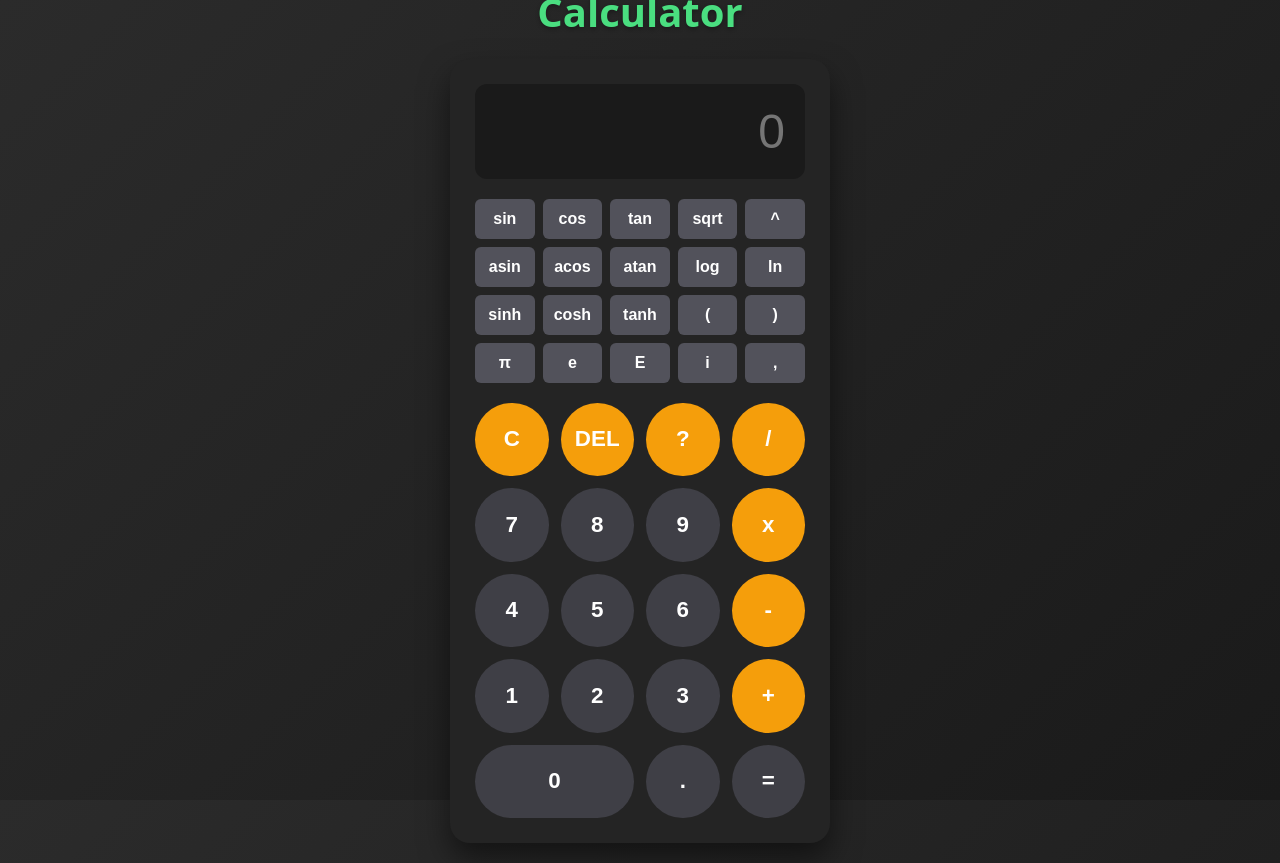
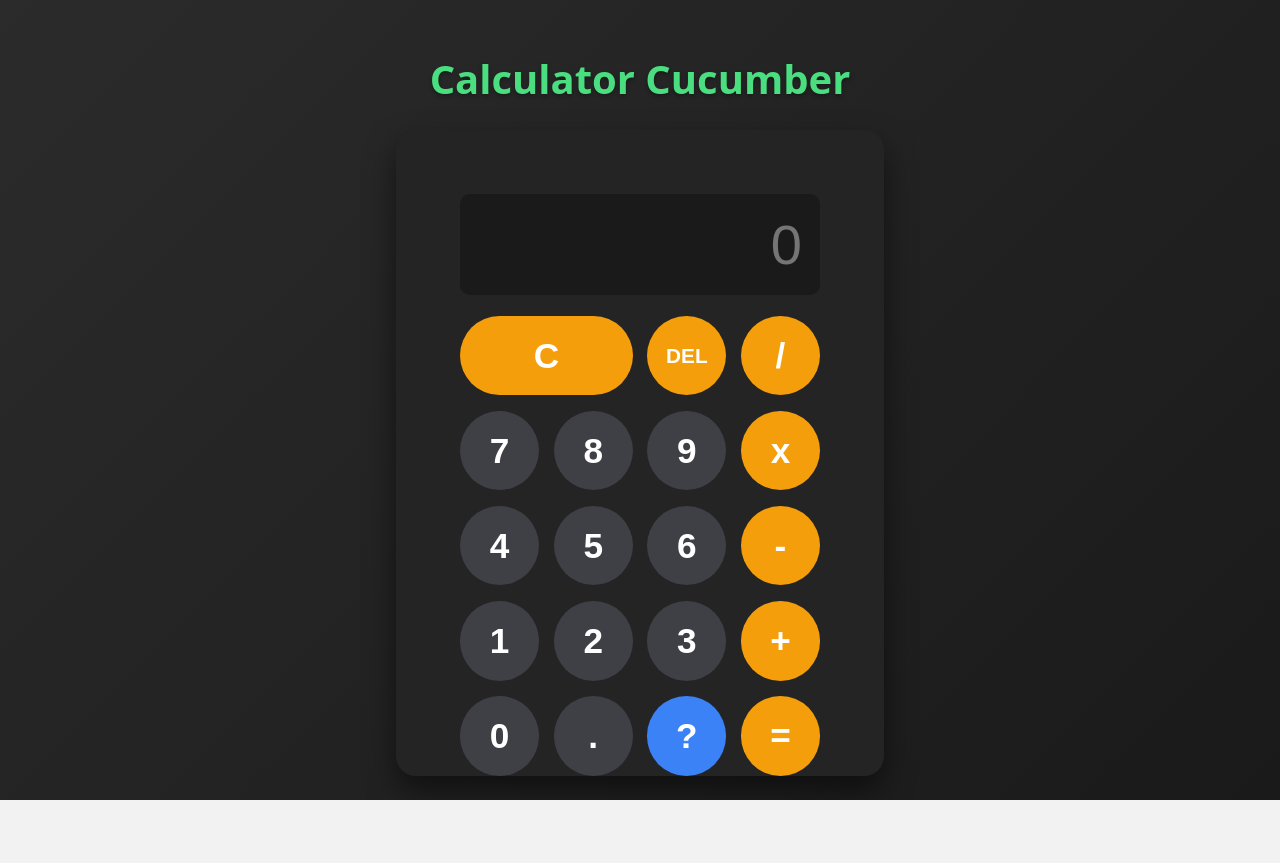
Before and after one commit to Gnarks/Calculator-2026-Group2, a Vue app in the folder frontend/: page / in a window 1280 px wide. After the commit the page ends 800 px from the top, so only its background shows below. Built offline with nearby package versions, Linux system fonts and the light colour scheme.

Commit message:
Revert "GUI upgrades in CLI branch"
This reverts commit 1d18bd303532c63e3a0c5c2721db35c10277203b.

```diff
--- a/frontend/src/components/Calculator.vue
+++ b/frontend/src/components/Calculator.vue
@@ -1,61 +1,34 @@
 <template>
   <div class="calculator-wrapper">
-    <h1 class="title">Calculator</h1>
+    <h1 class="title">Calculator Cucumber</h1>
 
     <div id="calculator">
       <input id="display" :value="display" readonly placeholder="0">
 
-      <div class="scientific-keys">
-        <button @click="appendToDisplay('sin(')" class="func-btn">sin</button>
-        <button @click="appendToDisplay('cos(')" class="func-btn">cos</button>
-        <button @click="appendToDisplay('tan(')" class="func-btn">tan</button>
-        <button @click="appendToDisplay('sqrt(')" class="func-btn">sqrt</button>
-        <button @click="appendToDisplay('**')" class="func-btn">^</button>
-
-        <button @click="appendToDisplay('asin(')" class="func-btn">asin</button>
-        <button @click="appendToDisplay('acos(')" class="func-btn">acos</button>
-        <button @click="appendToDisplay('atan(')" class="func-btn">atan</button>
-        <button @click="appendToDisplay('log(')" class="func-btn">log</button>
-        <button @click="appendToDisplay('ln(')" class="func-btn">ln</button>
-
-        <button @click="appendToDisplay('sinh(')" class="func-btn">sinh</button>
-        <button @click="appendToDisplay('cosh(')" class="func-btn">cosh</button>
-        <button @click="appendToDisplay('tanh(')" class="func-btn">tanh</button>
-        <button @click="appendToDisplay('(')" class="func-btn">(</button>
-        <button @click="appendToDisplay(')')" class="func-btn">)</button>
-
-        <button @click="appendToDisplay('pi')" class="const-btn">π</button>
-        <button @click="appendToDisplay('e')" class="const-btn">e</button>
-        <button @click="appendToDisplay('E')" class="func-btn">E</button>
-        <button @click="appendToDisplay('i')" class="const-btn">i</button>
-        <button @click="appendToDisplay(',')" class="func-btn">,</button>
-
-      </div>
-
-      <div class="standard-keys">
-        <button @click="clearDisplay" class="calc-op-btn btn-c orange-btn">C</button>
-        <button @click="deleteLast" class="calc-op-btn del-btn orange-btn">DEL</button>
-        <button @click="showHelp" class="orange-btn">?</button>
-        <button @click="appendToDisplay('/')" class="calc-op-btn orange-btn">/</button>
+      <div id="keys">
+        <button @click="clearDisplay" class="operator-btn btn-c">C</button>
+        <button @click="deleteLast" class="operator-btn del-btn">DEL</button>
+        <button @click="appendToDisplay('/')" class="operator-btn">/</button>
 
         <button @click="appendToDisplay('7')">7</button>
         <button @click="appendToDisplay('8')">8</button>
         <button @click="appendToDisplay('9')">9</button>
-        <button @click="appendToDisplay('*')" class="calc-op-btn orange-btn">x</button>
+        <button @click="appendToDisplay('*')" class="operator-btn">x</button>
 
         <button @click="appendToDisplay('4')">4</button>
         <button @click="appendToDisplay('5')">5</button>
         <button @click="appendToDisplay('6')">6</button>
-        <button @click="appendToDisplay('-')" class="calc-op-btn orange-btn">-</button>
+        <button @click="appendToDisplay('-')" class="operator-btn">-</button>
 
         <button @click="appendToDisplay('1')">1</button>
         <button @click="appendToDisplay('2')">2</button>
         <button @click="appendToDisplay('3')">3</button>
-        <button @click="appendToDisplay('+')" class="calc-op-btn orange-btn">+</button>
+        <button @click="appendToDisplay('+')" class="operator-btn">+</button>
 
-        <button @click="appendToDisplay('0')" class="btn-zero">0</button>
+        <button @click="appendToDisplay('0')">0</button>
         <button @click="appendToDisplay('.')">.</button>
-        <button @click="calculate" class="calc-op-btn equal-btn">=</button>
+        <button @click="showHelp" class="help-btn">?</button>
+        <button @click="calculate" class="operator-btn equal-btn">=</button>
       </div>
     </div>
 
@@ -64,12 +37,11 @@
           <h2>Calculator Help</h2>
           <div class="help-body">
             <ul>
-            <li><strong>Operations:</strong> Enter your math expression (e.g., <code class="math-preview">cos(pi) + 3 * 5</code>) and press <span class="key-hint">=</span>.</li>
-            <li><strong>Logarithm:</strong> <code class="math-preview">log</code> takes 2 parameters (e.g., <code class="math-preview">log(8, 2)</code>).</li>
+              <li><strong>Operations:</strong> Enter your math expression (e.g., <code class="math-preview">2 + 3 * 5</code>) and press <span class="key-hint">=</span>.</li>
               <li><strong>Editing:</strong>
                 <ul>
                   <li>Press <span class="key-hint">C</span> to clear the entire screen.</li>
-                <li>Press <span class="key-hint">DEL</span> to remove the last character.</li>
+                  <li>Press <span class="key-hint">DEL</span> to remove the last character or reset a result.</li>
                 </ul>
               </li>
               <li> Calculations are processed by a <strong>Java</strong> server.</li>
@@ -121,7 +93,7 @@ const calculate = async () => {
     } else {
       display.value = 'Error';
       isResultState.value = false;
-      console.warn("error :", response.data.result);
+      console.warn("Calculation error :", response.data.result);
     }
 
   } catch (error) {
@@ -129,7 +101,6 @@ const calculate = async () => {
     console.error(error);
   }
 };
-
 const showHelp = () => {
   isHelpVisible.value = true;
 };
@@ -145,13 +116,12 @@ const closeHelp = () => {
   flex-direction: column;
   align-items: center;
   width: 100%;
-  padding: 20px;
 }
 
 .title {
   color: #4ade80;
   font-size: clamp(1.8rem, 5vw, 2.5rem);
-  margin-bottom: 20px;
+  margin-bottom: 3vh;
   text-shadow: 0 2px 4px rgba(0,0,0,0.3);
 }
 
@@ -159,49 +129,42 @@ const closeHelp = () => {
   font-family: Arial, sans-serif;
   background-color: #242424;
   border-radius: 20px;
-  padding: 25px;
+  padding: 5%;
   box-shadow: 0 15px 30px rgba(0, 0, 0, 0.5);
-  width: 100%;
-  max-width: 380px;
-  box-sizing: border-box;
+  width: 90%;
+  max-width: 360px;
 }
 
 #display {
   width: 100%;
-  padding: 20px;
-  font-size: clamp(2rem, 8vw, 3rem);
+  padding: 5%;
+  font-size: clamp(2.5rem, 10vw, 3.5rem);
   text-align: right;
   border: none;
   background-color: #1a1a1a;
   color: white;
-  border-radius: 12px;
-  margin-bottom: 20px;
+  border-radius: 10px;
+  margin-bottom: 6%;
   box-sizing: border-box;
   outline: none;
   user-select: none;
   pointer-events: none;
 }
 
-.scientific-keys {
+#keys {
   display: grid;
-  grid-template-columns: repeat(5, 1fr);
-  gap: 8px;
-  margin-bottom: 20px;
+  grid-template-columns: repeat(4, 1fr);
+  gap: 4%;
 }
 
-.standard-keys {
-  display: grid;
-  grid-template-columns: repeat(4, 1fr);
-  gap: 12px;
-}
-
-#calculator button {
+button {
   width: 100%;
-  min-height: 0;
-  min-width: 0;
+  aspect-ratio: 1 / 1;
+  border-radius: 50%;
   border: none;
   background-color: #3f3f46;
   color: white;
+  font-size: clamp(2.2rem, 5vw, 1.8rem);
   font-weight: bold;
   cursor: pointer;
   display: flex;
@@ -210,66 +173,113 @@ const closeHelp = () => {
   padding: 0;
 }
 
-#calculator button:hover { background-color: #52525b; }
-#calculator button:active { background-color: #71717a; }
+button:hover { background-color: #52525b; }
+button:active { background-color: #71717a; }
 
-#calculator .scientific-keys button {
-  height: 40px;
-  border-radius: 6px;
-  font-size: clamp(0.8rem, 3vw, 1rem);
-  background-color: #52525b;
+.operator-btn { background-color: #f59e0b; }
+.operator-btn:hover { background-color: #fbbf24; }
+.operator-btn:active { background-color: #fcd34d; }
+
+.btn-c {
+  grid-column: span 2;
+  aspect-ratio: auto;
+  border-radius: 9999px;
+  height: 100%;
 }
 
-#calculator .scientific-keys button:hover { background-color: #71717a; }
-#calculator .scientific-keys button:active { background-color: #a1a1aa; }
+.del-btn { font-size: clamp(0.9rem, 4vw, 1.3rem); }
 
-.standard-keys button {
-  aspect-ratio: 1 / 1;
-  border-radius: 50%;
-  font-size: 1.4rem;
+.help-btn { background-color: #3b82f6; }
+.help-btn:hover { background-color: #60a5fa; }
+
+.modal-overlay {
+  position: fixed;
+  top: 0; left: 0;
+  width: 100vw; height: 100vh;
+  background-color: rgba(0, 0, 0, 0.8);
+  backdrop-filter: blur(5px);
+  display: flex; justify-content: center; align-items: center;
+  z-index: 1000;
 }
 
-#calculator .orange-btn {
-  background-color: #f59e0b;
-  color: white;
+.modal-content {
+  background-color: #242424;
+  padding: 3rem;
+  border-radius: 25px;
+  box-shadow: 0 25px 60px rgba(0, 0, 0, 0.8);
+  text-align: left;
+
+  max-width: 450px;
+  width: 90%;
+  min-height: 100px;
+
+  color: #fff;
 }
 
-#calculator .orange-btn:hover { background-color: #fbbf24; }
-#calculator .orange-btn:active { background-color: #fcd34d; }
-
-
-
-.btn-zero {
-  grid-column: span 2;
-  aspect-ratio: unset !important;
-  height: 100%;
-  border-radius: 40px !important;
+.modal-content h2 {
+  color: #4ade80;
+  text-align: center;
+  font-size: 2rem;
+  margin-top: 0;
+  margin-bottom: 1.5rem;
 }
 
-.del-btn { font-size: 1.1rem; }
+.help-body ul {
+  font-size: 1.2rem;
+  line-height: 1.6;
+}
 
-.modal-overlay {
-  position: fixed; top: 0; left: 0; width: 100vw; height: 100vh;
-  background-color: rgba(0, 0, 0, 0.8); backdrop-filter: blur(5px);
-  display: flex; justify-content: center; align-items: center; z-index: 1000;
+.help-body li {
+  margin-bottom: 1rem;
+  list-style-type: none;
 }
-.modal-content {
-  background-color: #242424; padding: 3rem; border-radius: 25px;
-  box-shadow: 0 25px 60px rgba(0, 0, 0, 0.8); text-align: left;
-  max-width: 450px; width: 90%; min-height: 100px; color: #fff;
-  box-sizing: border-box;
+
+.close-modal-btn {
+  display: block;
+  margin: 2rem auto 0;
+  width: auto;
+  aspect-ratio: auto;
+  border-radius: 12px;
+  background-color: #4ade80;
+  color: #1a1a1a;
+  padding: 15px 40px;
+  font-size: 1.2rem;
 }
-.modal-content h2 { color: #4ade80; text-align: center; font-size: 2rem; margin-top: 0; margin-bottom: 1.5rem; }
-.help-body ul { font-size: 1.1rem; line-height: 1.6; list-style-type: none; padding-left: 0; }
-.help-body li { margin-bottom: 1rem; }
-.help-body ul ul { margin-top: 0.5rem; padding-left: 1.5rem; }
-.help-body ul ul li { margin-bottom: 0.5rem; font-size: 0.95rem; }
-.close-modal-btn {
-  display: block; margin: 2rem auto 0; width: auto; aspect-ratio: auto;
-  border-radius: 12px; background-color: #4ade80; color: #1a1a1a;
-  padding: 15px 40px; font-size: 1.2rem;
+
+.close-modal-btn:hover { background-color: #22c55e; }
+
+.key-hint {
+  background-color: #3f3f46;
+  padding: 2px 8px;
+  border-radius: 4px;
+  font-family: monospace;
+  border-bottom: 2px solid #1a1a1a;
+  color: #4ade80;
+  font-weight: bold;
 }
-.close-modal-btn:hover { background-color: #22c55e; }
-.key-hint { background-color: #3f3f46; padding: 2px 8px; border-radius: 4px; font-family: monospace; border-bottom: 2px solid #1a1a1a; color: #4ade80; font-weight: bold; }
-.math-preview { color: #fbbf24; font-style: italic; }
+
+.math-preview {
+  color: #fbbf24;
+  font-style: italic;
+}
+
+.help-body ul {
+  list-style-type: none;
+  padding-left: 0;
+}
+
+.help-body li {
+  margin-bottom: 1.2rem;
+  line-height: 1.4;
+}
+
+.help-body ul ul {
+  margin-top: 0.5rem;
+  padding-left: 1.5rem;
+}
+
+.help-body ul ul li {
+  margin-bottom: 0.5rem;
+  font-size: 0.95rem;
+}
 </style>
```
Lines whose indentation alone changed are shown as unchanged.
